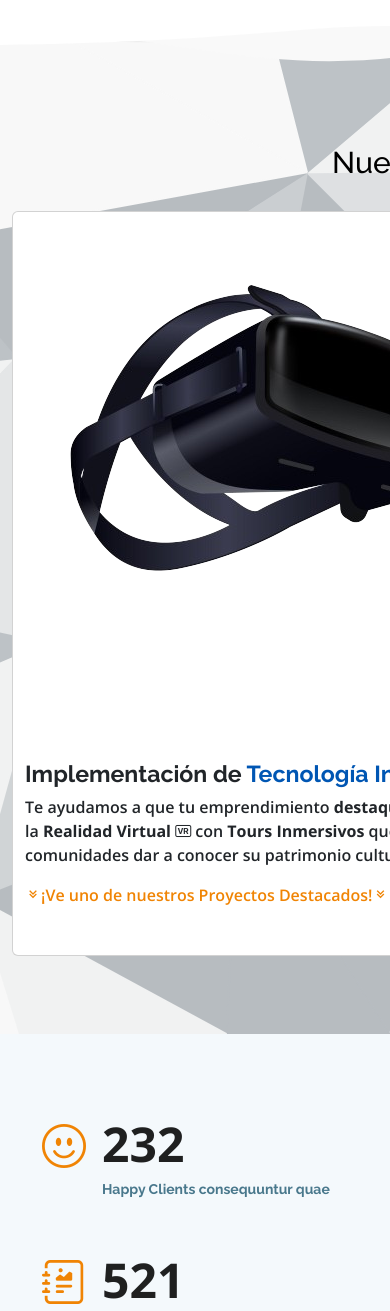
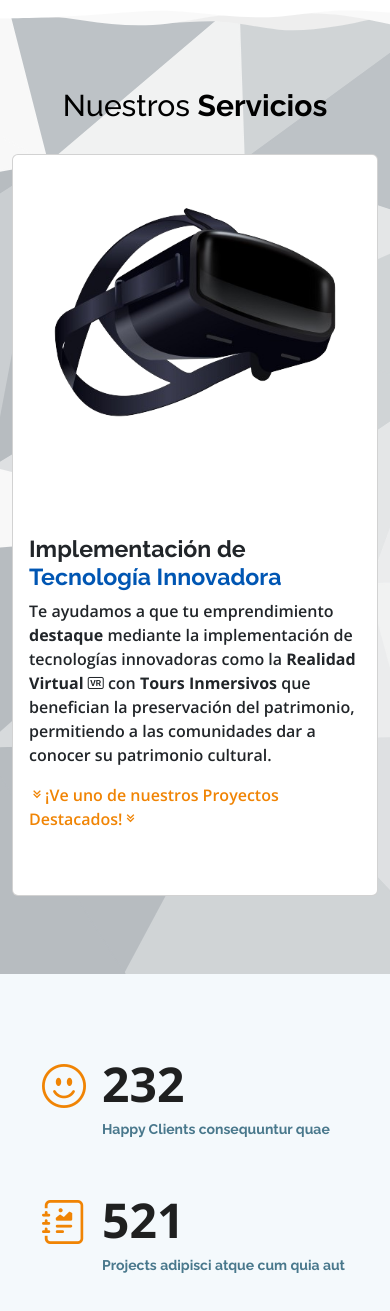
Before and after one commit to abarraza-v/FUDEFA-Portfolio, a PHP site: page / in a window 390 px wide; the page is wider, and only the part inside the window is pictured. Shown: the part 2149-3460 px from the top of that part. Run offline with PHP 8.4, Linux system fonts and the light colour scheme; some libraries are stand-ins or nearby versions.

Commit message:
Fix: Ahora la sección VR Glasses es responsive.

```diff
--- a/assets/css/style.css
+++ b/assets/css/style.css
@@ -723,7 +723,6 @@ section {
 .services {
   background: url("../img/cube-bg.svg") center center no-repeat;
   background-size: cover;
-  min-width: 110vh;
   padding: 0px 0px 30px 0px;
 }
 
--- a/index.html
+++ b/index.html
@@ -193,21 +193,22 @@
     <!-- ======= Services Section ======= -->
     <section id="services" class="services">
       <div class="spacer layer2"></div>
-      <div class="container">
-        <div class="section-title mt-5" data-aos="fade-in" data-aos-delay="100">
-          <h3 class="services__title">Nuestros <strong>Servicios</h3>
-        </div>
+      <div class="section-title mt-5" data-aos="fade-in" data-aos-delay="100">
+        <h3 class="services__title">Nuestros <strong>Servicios</h3>
+      </div>
 
-        <section id="services-VR" class="services-VR">
+      <section id="services-VR" class="services-VR">
+        <div class="container">
           <div class="card mb-5">
             <div class="row">
-              <div class="col-lg-4 justify-content-sm-center align-content-center d-flex mb-5 mb-lg-0"><img
-                  data-aos="fade-in" data-aos-delay="100" src="assets/img/vr-glasses.png" class="img-fluid"
+              <div class="col-sm-12 col-lg-4 justify-content-center align-content-center d-flex mb-lg-0">
+                <img data-aos="fade-in" data-aos-delay="100" src="assets/img/vr-glasses.png" class="img-fluid"
                   alt="lentesderealidadvirtual">
               </div>
-              <div class="col-lg-8 d-flex align-items-stretch mb-5 mb-lg-0">
-                <div class="container align-self-center fw-semibold">
-                  <h3 class="mb-2 title--hover-effect" data-aos="fade-in" data-aos-delay="100"><a><strong>Implementación
+              <div class="col-sm-12 col-lg-8 d-flex align-items-stretch mb-5 mb-lg-0">
+                <div class="card-body align-self-center fw-semibold">
+                  <h3 class="mb-2 title--hover-effect" data-aos="fade-in" data-aos-delay="100">
+                    <a><strong>Implementación
                         de <span class="text-blue">Tecnología
                           Innovadora</strong></span></a>
                   </h3>
@@ -225,10 +226,12 @@
               </div>
             </div>
           </div>
+        </div>
 
 
-        </section>
-      </div>
+
+      </section>
+
 
       </div>
     </section><!-- End Services Section -->
```
